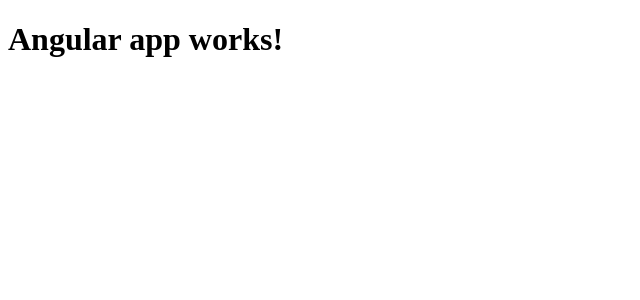
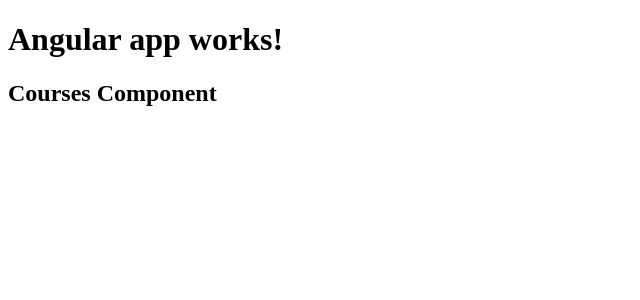
Before and after one commit to fer77/Angular, an Angular app in the folder ecommerce-app/hello-world/: page / in a window 1280 px wide. Shown: the top 300 px of the page, without its empty margins (0-640 px from the left). Built offline with nearby package versions, Linux system fonts and the light colour scheme.

Commit message:
created a test component and added it to app

```diff
--- a/ecommerce-app/hello-world/src/app/app.component.html
+++ b/ecommerce-app/hello-world/src/app/app.component.html
@@ -1,3 +1,4 @@
 <h1>
   {{title}}
 </h1>
+<courses></courses>
--- a/ecommerce-app/hello-world/src/app/app.module.ts
+++ b/ecommerce-app/hello-world/src/app/app.module.ts
@@ -4,10 +4,12 @@
 import { HttpModule } from '@angular/http';
 
 import { AppComponent } from './app.component';
+import { CoursesComponent } from 'app/courses.component';
 
 @NgModule({
   declarations: [
-    AppComponent
+    AppComponent,
+    CoursesComponent
   ],
   imports: [
     BrowserModule,
--- /dev/null
+++ b/ecommerce-app/hello-world/src/app/courses.component.ts
@@ -0,0 +1,10 @@
+import { Component } from '@angular/core';
+
+@Component({
+    selector: 'courses',
+    template: '<h2>Courses Component</h2>'
+})
+
+export class CoursesComponent {
+
+}
```
